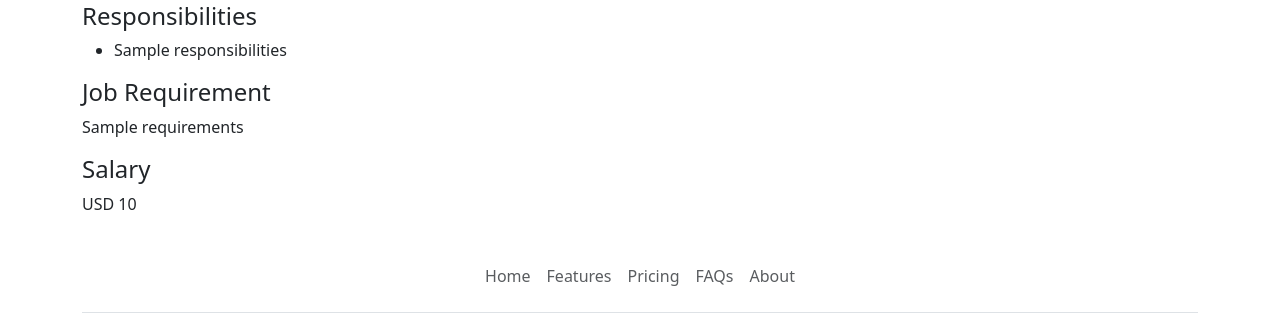
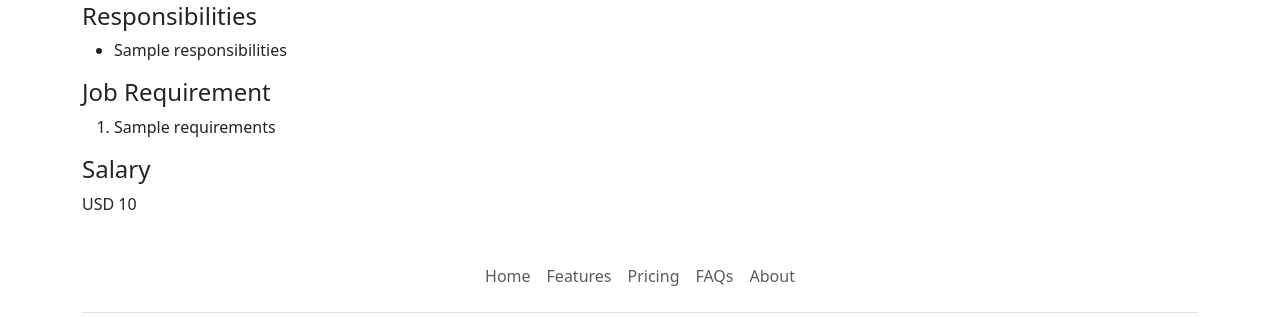
Before and after one commit to lamini-H/careersv2, a Flask app: template templates/jobpage.html in a window 1280 px wide. Shown: the part 587-904 px from the top of the page. Run offline with Flask 3, Linux system fonts and the light colour scheme; the template is opened without the code that fills it: most values are stand-ins (such as "Sample title", 1, 10 or a date in 2020).

Commit message:
Dynamic pages for each job

```diff
--- a/templates/jobpage.html
+++ b/templates/jobpage.html
@@ -24,7 +24,12 @@
             </ul>
 
            <h4>Job Requirement</h4>
-          <p>{{job.requirements}}</p>
+            <ol>
+              {% for line in job.requirements.split("\n") %}
+                <li>{{line}}</li>
+              {% endfor %}
+            </ol>
+
             <h4>Salary</h4>
           <p>{{job.currency}} {{job.salary}}</p>
    </div>
--- a/templates/nav.html
+++ b/templates/nav.html
@@ -1,6 +1,6 @@
 <nav class="navbar shadow-sm fixed-top bg-white">
   <div class="container-fluid">
-    <a class="navbar-brand" href="#">
+    <a class="navbar-brand" href="/">
       <img src="static/logo.svg" alt="Logo" width="30" height="24" class="d-inline-block align-text-top">
      Lamini
     </a>
```
